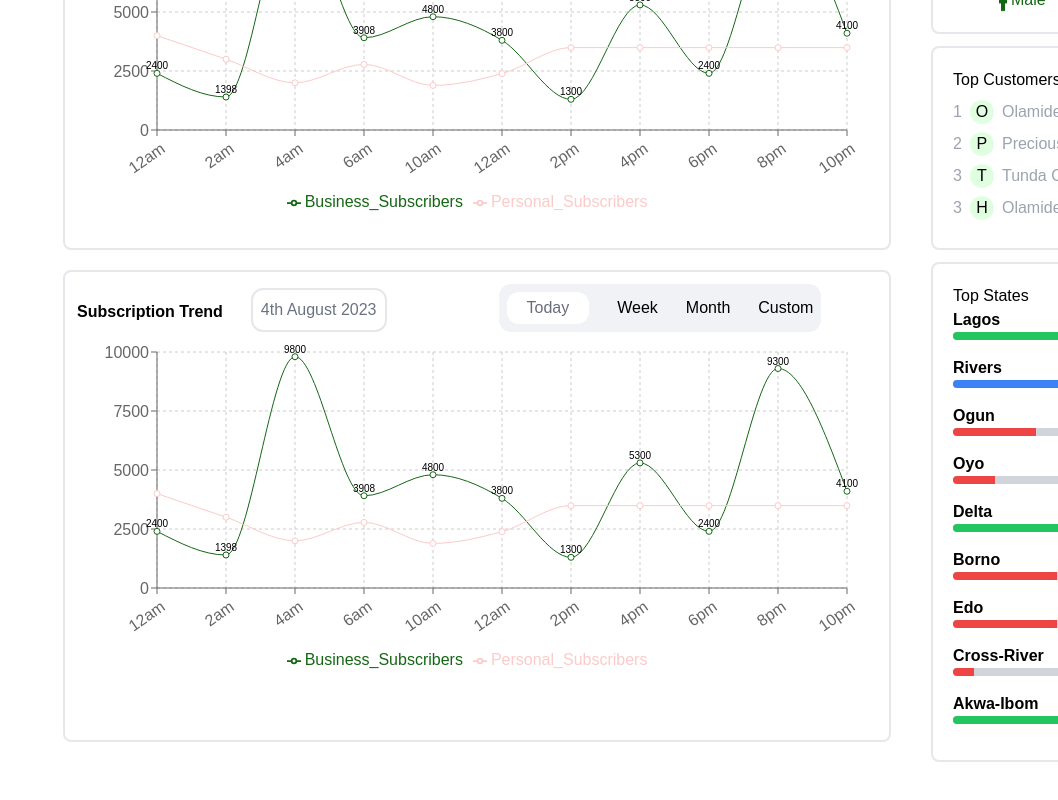
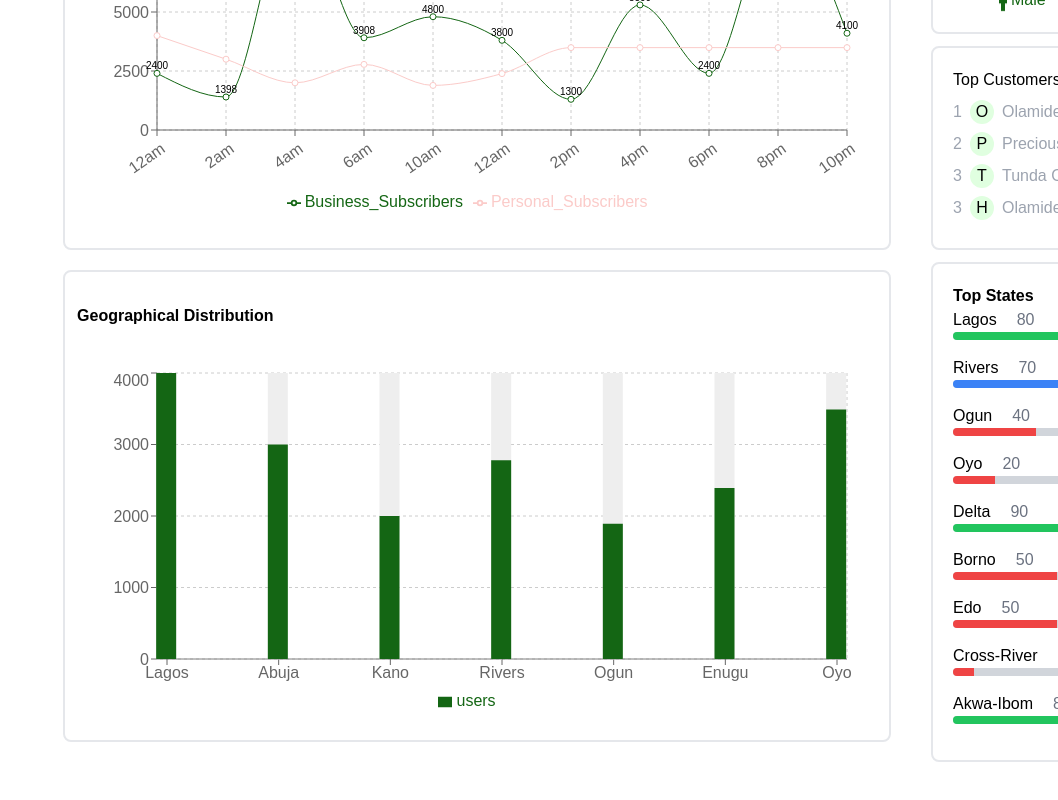
Before and after one commit to igudy/admin-panel, a React (Vite) app: page / in a window 1280 px wide. Shown: the part 594-1394 px from the top of the page, without its empty margins (222-1280 px from the left). Built offline with nearby package versions, Linux system fonts and the light colour scheme.

Commit message:
GeographicalDistribution

```diff
--- a/src/components/GeographicalDistribution.jsx
+++ b/src/components/GeographicalDistribution.jsx
@@ -1,90 +1,49 @@
 import React from "react";
 import {
-  LineChart,
-  Line,
+  BarChart,
+  Bar,
   XAxis,
   YAxis,
   CartesianGrid,
   Tooltip,
   Legend,
 } from "recharts";
-import { lineChartData } from "../data/data";
+import { geographicalDistribution } from "../data/data";
 
 const GeographicalDistribution = () => {
-  // Functional component for CustomizedLabel
-  const CustomizedLabel = ({ x, y, stroke, value }) => (
-    <text x={x} y={y} dy={-4} fill={stroke} fontSize={10} textAnchor="middle">
-      {value}
-    </text>
-  );
-
-  // Functional component for CustomizedAxisTick
-  const CustomizedAxisTick = ({ x, y, stroke, payload }) => (
-    <g transform={`translate(${x},${y})`}>
-      <text
-        x={0}
-        y={0}
-        dy={16}
-        textAnchor="end"
-        fill="#666"
-        transform="rotate(-35)"
-      >
-        {payload.value}
-      </text>
-    </g>
-  );
-
   return (
     <>
       <div className="flex flex-col rounded-lg border-2 p-3 my-5">
         <div className="flex">
           <div className="flex gap-7">
-            <p className="font-bold mt-4">Subscription Trend</p>
-            <div className="border-2 p-2 mt-1 rounded-xl">
-              <p className="text-gray-500">4th August 2023</p>
-            </div>
-          </div>
-          <div className="flex ml-[7rem] mr-4 bg-[#F1F2F6] px-2 py-2 rounded-xl gap-7">
-            <p className="bg-white px-5 py-1 rounded-xl">
-              <span className="text-[#6B6C7E]">Today</span>
-            </p>
-            <p className="mt-1">Week</p>
-            <p className="mt-1">Month</p>
-            <p className="mt-1">Custom</p>
+            <p className="font-bold mt-5 mb-10">Geographical Distribution</p>
           </div>
         </div>
 
         {/* Graph */}
-        <div>
-          <LineChart
+        <BarChart
           width={800}
           height={350}
-            data={lineChartData}
+          data={geographicalDistribution}
           margin={{
-              top: 20,
+            top: 5,
             right: 30,
             left: 20,
-              bottom: 10,
+            bottom: 5,
           }}
+          barSize={20}
         >
-            <CartesianGrid strokeDasharray="3 3" />
-            <XAxis dataKey="name" height={60} tick={<CustomizedAxisTick />} />
+          <XAxis
+            dataKey="name"
+            scale="point"
+            padding={{ left: 10, right: 10 }}
+          />
           <YAxis />
           <Tooltip />
           <Legend />
-            <Line
-              type="monotone"
-              dataKey="Business_Subscribers"
-              stroke="#146614"
-              label={<CustomizedLabel />}
-            />
-            <Line
-              type="monotone"
-              dataKey="Personal_Subscribers"
-              stroke="#FBCBC9"
-            />
-          </LineChart>
-        </div>
+          <CartesianGrid strokeDasharray="3 3" />
+          <Bar dataKey="users" fill="#146614" background={{ fill: "#eee" }} />
+        </BarChart>
       </div>
     </>
   );
--- a/src/components/SkillBar.jsx
+++ b/src/components/SkillBar.jsx
@@ -12,7 +12,10 @@ const SkillBar = ({ skill, user }) => {
 
   return (
     <div className="flex flex-col mb-4">
-      <div className="font-bold">{skill}</div>
+      <div className="flex gap-5">
+        <div>{skill}</div>
+        <div className=" text-gray-500">{user}</div>
+      </div>
       <div className="w-[26vh] h-2 bg-gray-300 rounded-full overflow-hidden">
         <div
           className={`h-full ${bgColorClass}`}
--- a/src/components/TopStates.jsx
+++ b/src/components/TopStates.jsx
@@ -5,7 +5,7 @@ const TopStates = () => {
   return (
     <div>
       <div className="border-2 rounded-lg ml-10 p-5 mt-3">
-        <p>Top States</p>
+        <p className="font-bold">Top States</p>
         <SkillBar skill="Lagos" user={80} />
         <SkillBar skill="Rivers" user={70} />
         <SkillBar skill="Ogun" user={40} />
--- a/src/data/data.jsx
+++ b/src/data/data.jsx
@@ -143,3 +143,49 @@ export const genderData = [
   { name: "Male", value: 400 },
   { name: "Female", value: 300 },
 ];
+
+// Geographical Distribution
+export const geographicalDistribution = [
+  {
+    name: "Lagos",
+    users: 4000,
+    pv: 2400,
+    amt: 2400,
+  },
+  {
+    name: "Abuja",
+    users: 3000,
+    pv: 1398,
+    amt: 2210,
+  },
+  {
+    name: "Kano",
+    users: 2000,
+    pv: 9800,
+    amt: 2290,
+  },
+  {
+    name: "Rivers",
+    users: 2780,
+    pv: 3908,
+    amt: 2000,
+  },
+  {
+    name: "Ogun",
+    users: 1890,
+    pv: 4800,
+    amt: 2181,
+  },
+  {
+    name: "Enugu",
+    users: 2390,
+    pv: 3800,
+    amt: 2500,
+  },
+  {
+    name: "Oyo",
+    users: 3490,
+    pv: 4300,
+    amt: 2100,
+  },
+];
```
Lines whose indentation alone changed are shown as unchanged.
